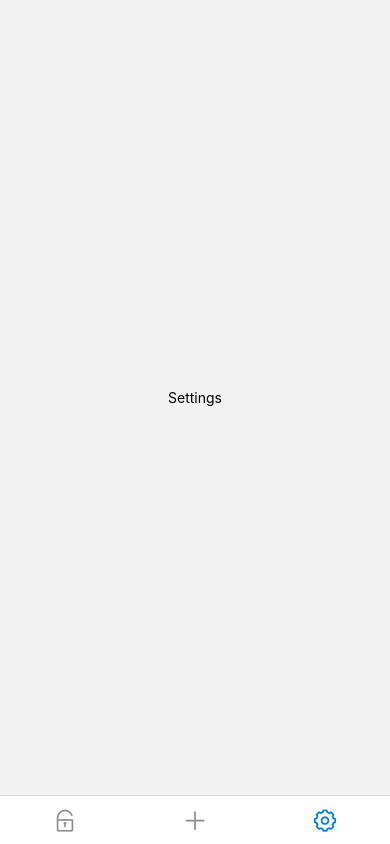
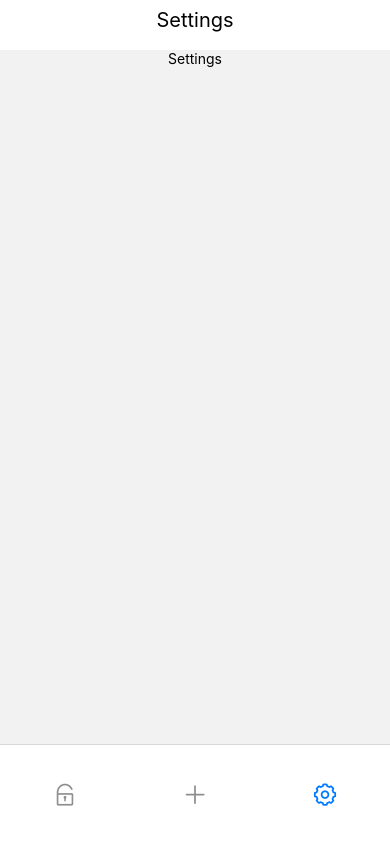
Before and after one commit to AntVil/password-manager, a React Native app in the folder src/: screen /Settings in a window 390 px wide. Built offline with nearby package versions, Linux system fonts and the light colour scheme.

Commit message:
implement password screen

```diff
--- a/src/App.js
+++ b/src/App.js
@@ -3,9 +3,11 @@ import { NavigationContainer } from '@react-navigation/native';
 import { createBottomTabNavigator } from '@react-navigation/bottom-tabs';
 import { AntDesign } from '@expo/vector-icons';
 
-import PasswordListScreen from './screens/PasswordListScreen';
+import PasswordsScreen from './screens/PasswordsScreen';
 import AddPasswordScreen from './screens/AddPasswordScreen';
 import SettingsScreen from './screens/SettingsScreen';
+
+const TAB_BAR_HEIGHT = 100;
 
 const Tab = createBottomTabNavigator();
 
@@ -17,12 +19,13 @@ export default function App() {
             >
                 <Tab.Screen
                     name='Passwords'
-            component={PasswordListScreen}
+                    component={PasswordsScreen}
                     options={{
                         tabBarIcon: ({ color, size }) => (
                             <AntDesign name='unlock' color={color} size={size} />
                         ),
-                headerShown: false
+                        headerShown: false,
+                        tabBarStyle: { height: TAB_BAR_HEIGHT }
                     }}
                 />
                 <Tab.Screen
@@ -32,7 +35,8 @@ export default function App() {
                         tabBarIcon: ({ color, size }) => (
                             <AntDesign name='plus' color={color} size={size} />
                         ),
-                headerShown: false
+                        headerShown: false,
+                        tabBarStyle: { height: TAB_BAR_HEIGHT }
                     }}
                 />
                 <Tab.Screen
@@ -42,7 +46,8 @@ export default function App() {
                         tabBarIcon: ({ color, size }) => (
                             <AntDesign name='setting' color={color} size={size} />
                         ),
-                headerShown: false
+                        headerShown: false,
+                        tabBarStyle: { height: TAB_BAR_HEIGHT }
                     }}
                 />
             </Tab.Navigator>
--- /dev/null
+++ b/src/components/PasswordCounter.js
@@ -0,0 +1,31 @@
+import { Text, Pressable, StyleSheet, View } from 'react-native';
+import { AntDesign } from '@expo/vector-icons';
+
+export default function PasswordCounter(props) {
+    return (
+        <View style={styles.container}>
+            <Pressable onPress={() => console.log("minus")}>
+                <AntDesign name="minuscircleo" size={40} color="black" />
+            </Pressable>
+
+            <Text style={styles.counter}>0</Text>
+
+            <Pressable onPress={() => console.log("plus")}>
+                <AntDesign name="pluscircleo" size={40} color="black" />
+            </Pressable>
+        </View>
+    );
+}
+
+const styles = StyleSheet.create({
+    container: {
+        flexDirection: 'row',
+        alignItems: 'center',
+        justifyContent: 'space-evenly',
+        paddingHorizontal: 20,
+        paddingVertical: 20
+    },
+    counter: {
+        fontSize: 30
+    }
+});
--- /dev/null
+++ b/src/components/PasswordGenerator.js
@@ -0,0 +1,31 @@
+import { Pressable, StyleSheet, Dimensions, View } from 'react-native';
+import { AntDesign } from '@expo/vector-icons';
+
+const WINDOW_WIDTH = Dimensions.get('window').width;
+const BUTTON_SIZE = WINDOW_WIDTH * 2 / 3;
+
+export default function PasswordGenerator(props) {
+    return (
+        <View style={styles.container}>
+            <Pressable style={styles.button} onPress={() => console.log("generatePassword")}>
+                <AntDesign name="unlock" size={BUTTON_SIZE * 2 / 3} color="#000" />
+            </Pressable>
+        </View>
+    );
+}
+
+const styles = StyleSheet.create({
+    container: {
+        width: BUTTON_SIZE,
+        height: BUTTON_SIZE,
+        marginHorizontal: (WINDOW_WIDTH - BUTTON_SIZE) / 2
+    },
+    button: {
+        width: BUTTON_SIZE,
+        height: BUTTON_SIZE,
+        alignItems: 'center',
+        justifyContent: 'center',
+        backgroundColor: '#333',
+        borderRadius: BUTTON_SIZE / 2,
+    }
+});
--- /dev/null
+++ b/src/components/PasswordInfo.js
@@ -0,0 +1,37 @@
+import { Text, Image, StyleSheet, Dimensions, View } from 'react-native';
+
+const WINDOW_WIDTH = Dimensions.get('window').width;
+const ICON_SIZE = WINDOW_WIDTH / 2;
+
+export default function PasswordInfo(props) {
+    return (
+        <View style={styles.container}>
+            <Image
+                style={styles.icon}
+                source={{
+                    uri: 'https://reactnative.dev/img/tiny_logo.png'
+                }}
+            />
+            <Text style={styles.title}>Item</Text>
+            <Text style={styles.label}>Label</Text>
+        </View>
+    );
+}
+
+const styles = StyleSheet.create({
+    container: {
+        alignItems: 'center'
+    },
+    icon: {
+        width: ICON_SIZE,
+        height: ICON_SIZE,
+        borderRadius: ICON_SIZE / 2,
+        marginTop: 30
+    },
+    title: {
+        fontSize: 30
+    },
+    label: {
+        fontSize: 20,
+    }
+});
--- a/src/components/PasswordList.js
+++ b/src/components/PasswordList.js
@@ -4,10 +4,10 @@ import PasswordListItem from './PasswordListItem';
 export default function PasswordList(props) {
     return (
         <FlatList
-        style={{width: '100%'}}
+            style={styles.list}
             data={props.passwords}
             renderItem={({ item }) => (
-            <PasswordListItem key={item.id}>{item.name}</PasswordListItem>
+                <PasswordListItem key={item.id} navigation={props.navigation}>{item.name}</PasswordListItem>
             )}
             ItemSeparatorComponent={() => (
                 <View
@@ -23,6 +23,6 @@ export default function PasswordList(props) {
 
 const styles = StyleSheet.create({
     list: {
-
+        width: '100%'
     }
 });
--- a/src/components/PasswordListItem.js
+++ b/src/components/PasswordListItem.js
@@ -1,8 +1,13 @@
-import { StyleSheet, Image, Text, View, Dimensions } from 'react-native';
+import { StyleSheet, Image, Text, Dimensions, Pressable } from 'react-native';
+
+const ICON_SIZE = 50;
+const ITEM_HORIZONTAL_PADDING = 30;
+const ITEM_VERTICAL_PADDING = 5;
+const WINDOW_WIDTH = Dimensions.get('window').width;
 
 export default function PasswordListItem(props) {
     return (
-        <View style={styles.item}>
+        <Pressable style={styles.item} onPress={() => props.navigation.navigate('Password')}>
             <Image
                 style={styles.icon}
                 source={{
@@ -10,14 +15,9 @@ export default function PasswordListItem(props) {
                 }}
             />
             <Text style={styles.text}>{props.children}</Text>
-        </View>
+        </Pressable>
     );
 }
-
-const ICON_SIZE = 50;
-const ITEM_HORIZONTAL_PADDING = 30;
-const ITEM_VERTICAL_PADDING = 5;
-const WINDOW_WIDTH = Dimensions.get('window').width;
 
 const styles = StyleSheet.create({
     item: {
--- a/src/package.json
+++ b/src/package.json
@@ -11,6 +11,7 @@
   "dependencies": {
     "@react-navigation/bottom-tabs": "^6.4.0",
     "@react-navigation/native": "^6.0.13",
+    "@react-navigation/stack": "^6.3.2",
     "expo": "~46.0.16",
     "expo-status-bar": "~1.4.0",
     "prop-types": "^15.8.1",
@@ -18,7 +19,8 @@
     "react-native": "0.69.6",
     "react-native-picker-select": "^8.0.4",
     "react-native-safe-area-context": "4.3.1",
-    "react-native-screens": "~3.15.0"
+    "react-native-screens": "~3.15.0",
+    "react-native-gesture-handler": "~2.5.0"
   },
   "devDependencies": {
     "@babel/core": "^7.12.9"
--- a/src/screens/PasswordListScreen.js
+++ b/src/screens/PasswordListScreen.js
@@ -4,13 +4,16 @@ import Constants from 'expo-constants';
 import PasswordList from '../components/PasswordList';
 import PasswordListSorter from '../components/PasswordListSorter';
 
+const WINDOW_WIDTH = Dimensions.get('window').width;
+const SORTER_MARGIN = 10;
+const SORTER_WIDTH = 100;
 const passwords = [
     { id: 0, name: 'Item 0' },
     { id: 1, name: 'Item 1' },
     { id: 2, name: 'The very long item 2' }
 ];
 
-export default function PasswordListScreen() {
+export default function PasswordListScreen(props) {
     return (
         <View style={styles.container}>
             <View style={styles.header}>
@@ -21,14 +24,10 @@ export default function PasswordListScreen() {
                 </View>
             </View>
 
-        <PasswordList passwords={passwords}></PasswordList>
+            <PasswordList passwords={passwords} navigation={props.navigation}></PasswordList>
         </View>
     );
 }
-
-const WINDOW_WIDTH = Dimensions.get('window').width;
-const SORTER_MARGIN = 10;
-const SORTER_WIDTH = 100;
 
 const styles = StyleSheet.create({
     header: {
@@ -50,7 +49,8 @@ const styles = StyleSheet.create({
         alignItems: 'center'
     },
     titleText: {
-        fontSize: 20
+        fontSize: 20,
+        paddingVertical: 8
     },
     container: {
         flex: 1,
--- /dev/null
+++ b/src/screens/PasswordScreen.js
@@ -0,0 +1,45 @@
+import { StyleSheet, View, Dimensions, Pressable } from 'react-native';
+import Constants from 'expo-constants';
+import { AntDesign } from '@expo/vector-icons';
+
+import PasswordInfo from '../components/PasswordInfo';
+import PasswordGenerator from '../components/PasswordGenerator';
+import PasswordCounter from '../components/PasswordCounter';
+
+const TAB_BAR_HEIGHT = 100;
+const WINDOW_HEIGHT = Dimensions.get('window').height;
+
+export default function PasswordScreen(props) {
+    return (
+        <View style={styles.root}>
+            <View style={styles.topContainer}>
+                <Pressable onPress={() => props.navigation.goBack()}>
+                    <AntDesign name="arrowleft" size={40} color="#000" />
+                </Pressable>
+
+                <PasswordInfo></PasswordInfo>
+
+                <Pressable onPress={() => console.log("edit")}>
+                    <AntDesign name="edit" size={40} color="#000" />
+                </Pressable>
+            </View>
+
+            <PasswordGenerator></PasswordGenerator>
+
+            <PasswordCounter></PasswordCounter>
+        </View>
+    );
+}
+
+const styles = StyleSheet.create({
+    root: {
+        marginTop: Constants.statusBarHeight,
+        flexDirection: 'column',
+        justifyContent: 'space-between',
+        height: WINDOW_HEIGHT - Constants.statusBarHeight - TAB_BAR_HEIGHT
+    },
+    topContainer: {
+        flexDirection: 'row',
+        justifyContent: 'space-around'
+    }
+});
--- /dev/null
+++ b/src/screens/PasswordsScreen.js
@@ -0,0 +1,28 @@
+import { NavigationContainer } from '@react-navigation/native';
+import { createStackNavigator } from '@react-navigation/stack';
+
+import PasswordListScreen from './PasswordListScreen';
+import PasswordScreen from './PasswordScreen';
+
+const Stack = createStackNavigator();
+
+export default function PasswordsScreen() {
+    return (
+        <NavigationContainer
+            independent={true}
+        >
+            <Stack.Navigator>
+                <Stack.Screen
+                    name="List"
+                    component={PasswordListScreen}
+                    options={{ headerShown: false }}
+                />
+                <Stack.Screen
+                    name="Password"
+                    component={PasswordScreen}
+                    options={{ headerShown: false }}
+                />
+            </Stack.Navigator>
+        </NavigationContainer>
+    );
+}
--- a/src/screens/SettingsScreen.js
+++ b/src/screens/SettingsScreen.js
@@ -1,17 +1,35 @@
 import { StyleSheet, Text, View } from 'react-native';
+import Constants from 'expo-constants';
 
 export default function SettingsScreen() {
     return (
         <View style={styles.container}>
+            <View style={styles.header}>
+                <Text style={styles.titleText}>Settings</Text>
+            </View>
+
             <Text>Settings</Text>
         </View>
     );
 }
 
 const styles = StyleSheet.create({
+    header: {
+        flexDirection: 'row',
+        width: "100%",
+        backgroundColor: '#FFF',
+        paddingTop: Constants.statusBarHeight,
+        paddingBottom: 10,
+        justifyContent: 'center',
+    },
+    titleText: {
+        fontSize: 20,
+        textAlign: 'center',
+        paddingVertical: 8
+    },
     container: {
         flex: 1,
-        justifyContent: 'center',
+        justifyContent: 'flex-start',
         alignItems: 'center'
     }
 });
```
Also changed, not shown: 1 other file (tests, documents, lock files or other folders). Lines whose indentation alone changed are shown as unchanged.
